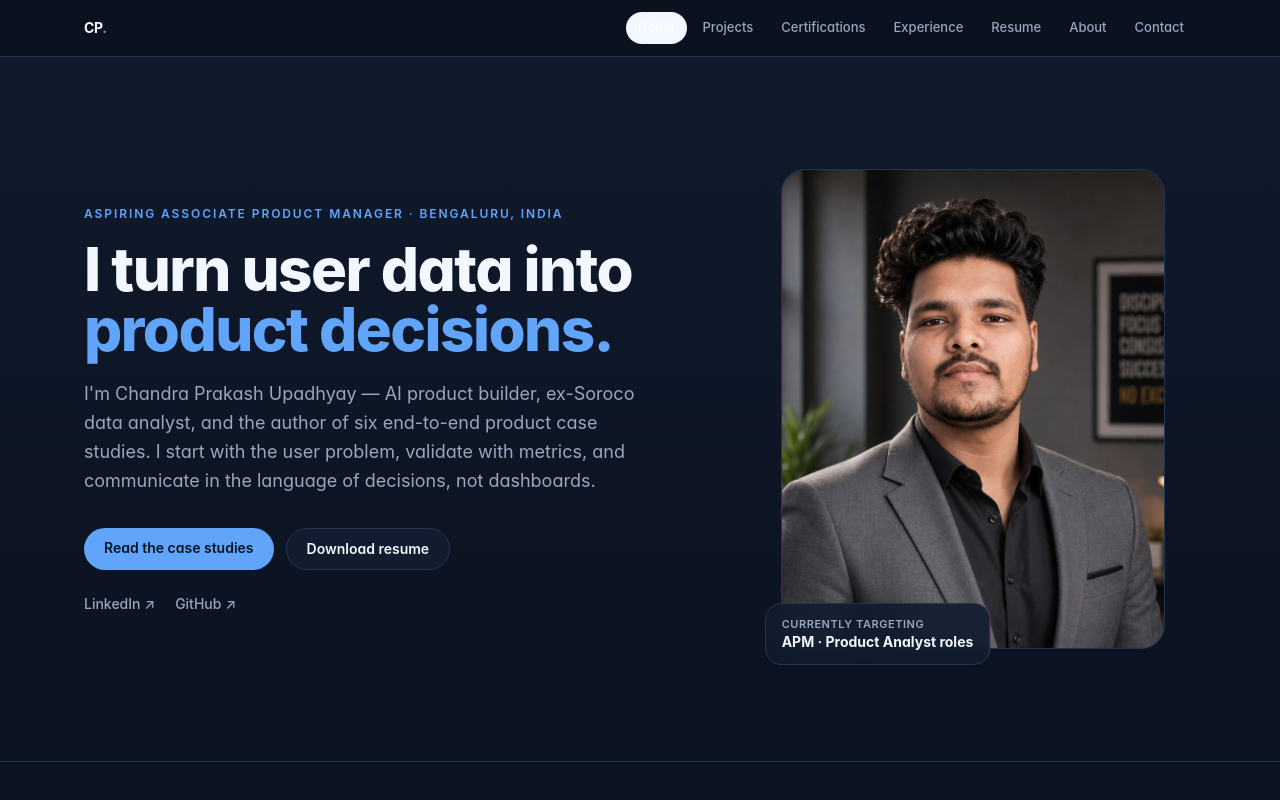
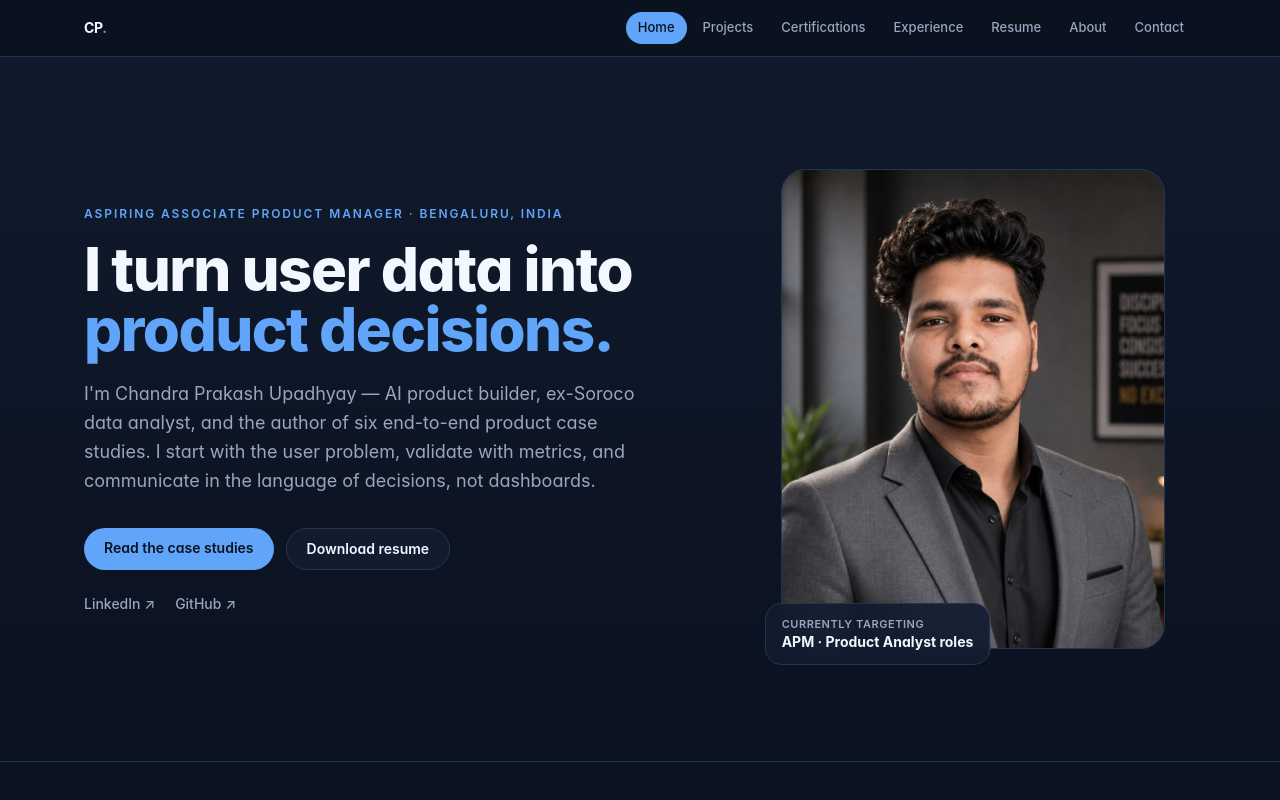
Before and after one commit to cpupadhyay/cpupadhyay.portfolio, a Next.js app in the folder chandra-portfolio/portfolio/: page / in a window 1280 px wide. Shown: the top 800 px of the page. Built offline with nearby package versions, Linux system fonts and the light colour scheme.

Commit message:
Maintain contrast in dark theme

```diff
--- a/chandra-portfolio/portfolio/components/Navbar.tsx
+++ b/chandra-portfolio/portfolio/components/Navbar.tsx
@@ -30,7 +30,7 @@ export default function Navbar() {
                 key={l.href}
                 href={l.href}
                 className={`focus-ring rounded-full px-3 py-1.5 text-[13px] font-medium transition-colors ${
-                  active ? "bg-ink text-white" : "text-muted hover:text-ink"
+                  active ? "bg-accent text-[#0B1220]" : "text-muted hover:text-ink"
                 }`}
               >
                 {l.label}
```
